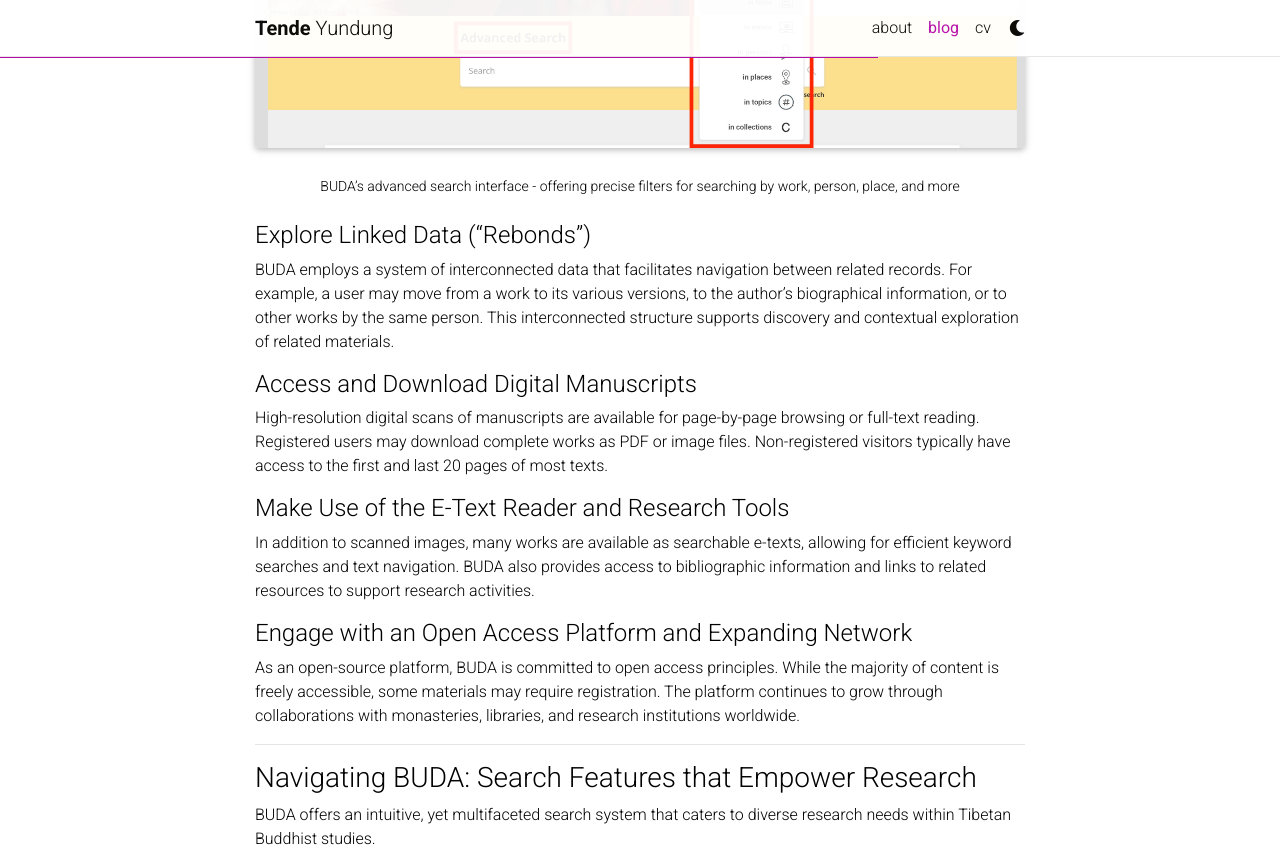
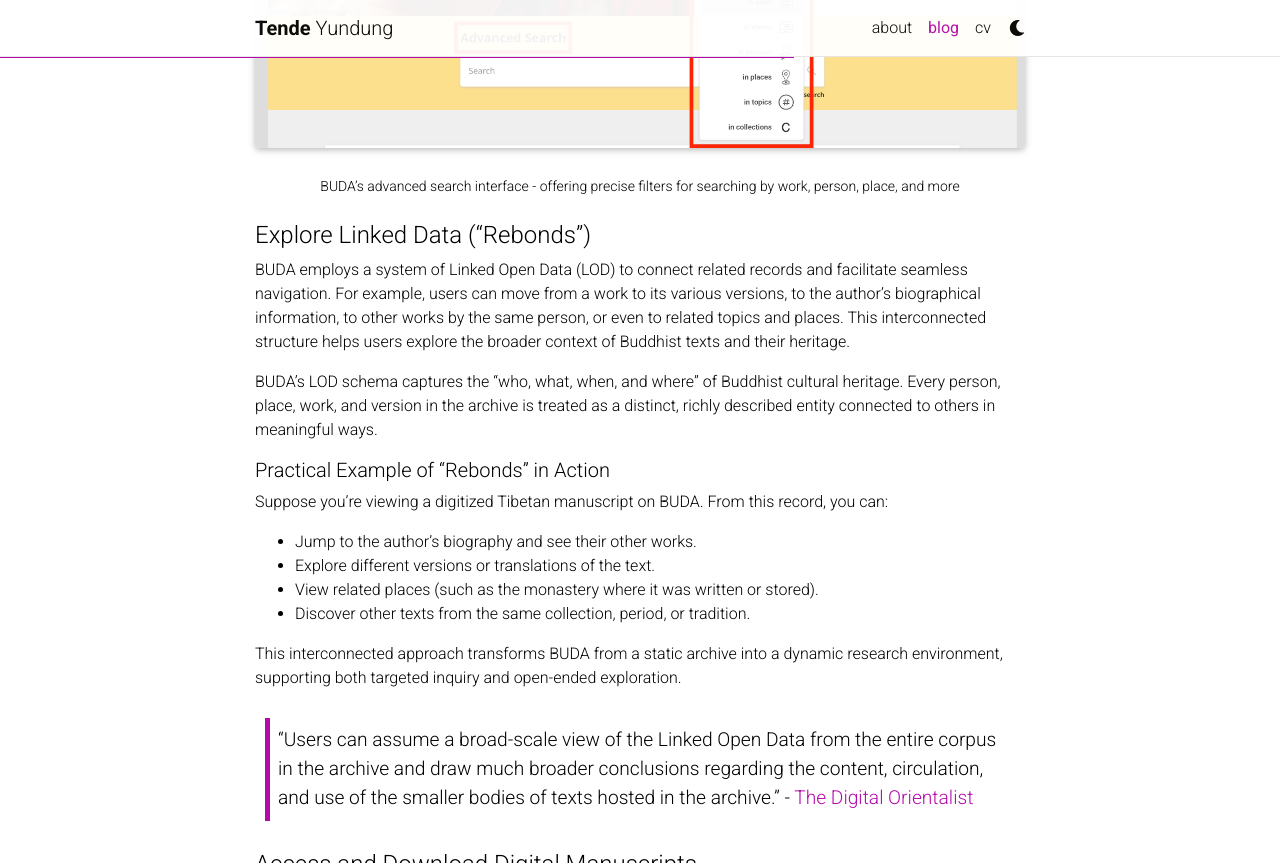
Before and after one commit to yundung/yundung.github.io, a Jekyll site: the page built from _posts/2025-04-11-BUDA.md, in a window 1280 px wide and 900 px high, scrolled down 3141 px, cut to the strip 0-863 px from the top of the window. Built offline with Jekyll 4.4.1, drawn with Linux system fonts in a browser that asks for light colours; full-size pictures stand in for the smaller copies a plugin makes; comment, search, counter and statistics services are not loaded; a style sheet for code colours, icons or effects is not loaded; some of the changed text lies outside the part shown.

Commit message:
Second blogpost minor adjustments

```diff
--- a/_posts/2025-04-11-BUDA.md
+++ b/_posts/2025-04-11-BUDA.md
@@ -23,7 +23,7 @@
 
 > "BUDA is easy, intuitive, and fast. It features a state-of-the-art image viewer, a sophisticated data structure, and an advanced search that places our vast archive and those of our partner institutions right at your fingertips."
 >
-> — [*Welcome to BUDA, BDRC's Library*](https://youtu.be/JXq3NVft8RQ?si=2tRiYd_DwdOqsC6B&t=28)
+> — [Buddhist Digital Resource Center](https://youtu.be/JXq3NVft8RQ?si=2tRiYd_DwdOqsC6B&t=28)
 
 
 
@@ -50,11 +50,11 @@
 
 ---
 
-## How to Use BUDA: A Step-by-Step Guide
+## How to Use BUDA
 
 ### Table of Contents
 
-- [How to Use BUDA: A Step-by-Step Guide](#how-to-use-buda-a-step-by-step-guide)
+- [Features for Access, Analysis, and Discovery](#features-for-access-analysis-and-discovery)
   - [Utilize the Search Function](#utilize-the-search-function)
   - [Explore Linked Data ("Rebonds")](#explore-linked-data-rebonds)
   - [Access and Download Digital Manuscripts](#access-and-download-digital-manuscripts)
@@ -68,7 +68,7 @@
 
 ---
 
-### How to Use BUDA: A Step-by-Step Guide
+### Features for Access, Analysis, and Discovery
 
 #### Utilize the Search Function
 
@@ -97,7 +97,23 @@
 
 #### Explore Linked Data ("Rebonds")
 
-BUDA employs a system of interconnected data that facilitates navigation between related records. For example, a user may move from a work to its various versions, to the author’s biographical information, or to other works by the same person. This interconnected structure supports discovery and contextual exploration of related materials.
+BUDA employs a system of Linked Open Data (LOD) to connect related records and facilitate seamless navigation. For example, users can move from a work to its various versions, to the author's biographical information, to other works by the same person, or even to related topics and places. This interconnected structure helps users explore the broader context of Buddhist texts and their heritage.
+
+BUDA's LOD schema captures the “who, what, when, and where” of Buddhist cultural heritage. Every person, place, work, and version in the archive is treated as a distinct, richly described entity connected to others in meaningful ways.
+
+##### Practical Example of “Rebonds” in Action
+
+Suppose you’re viewing a digitized Tibetan manuscript on BUDA. From this record, you can:
+
+- Jump to the author’s biography and see their other works.
+- Explore different versions or translations of the text.
+- View related places (such as the monastery where it was written or stored).
+- Discover other texts from the same collection, period, or tradition.
+
+This interconnected approach transforms BUDA from a static archive into a dynamic research environment, supporting both targeted inquiry and open-ended exploration.
+
+> “Users can assume a broad-scale view of the Linked Open Data from the entire corpus in the archive and draw much broader conclusions regarding the content, circulation, and use of the smaller bodies of texts hosted in the archive.” - [The Digital Orientalist](https://digitalorientalist.com/2021/03/03/images-of-the-buda-digital-archives-and-the-future-of-research-using-linked-open-data/)
+
 
 #### Access and Download Digital Manuscripts
 
```
